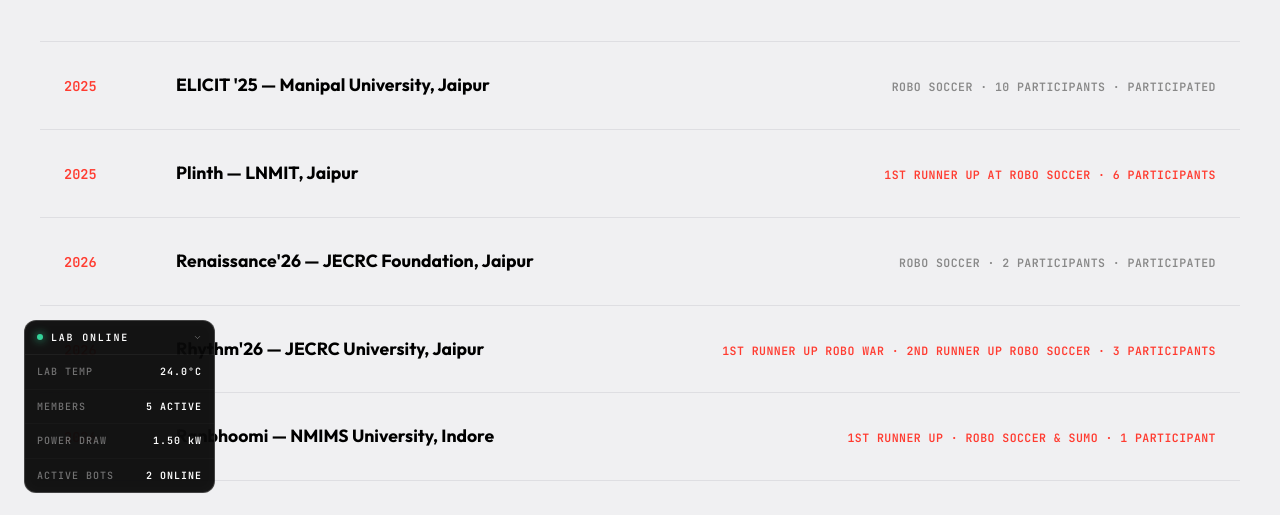
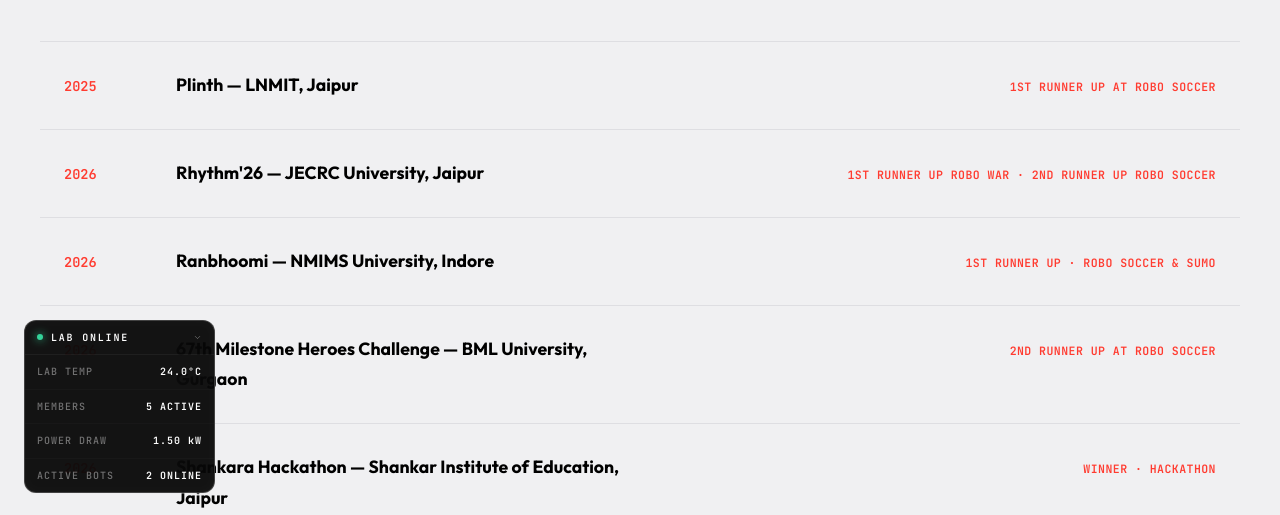
Before and after one commit to nankalon-code/RC-WEBSITE, a React (Vite) app in the folder frontend/: page /achievements in a window 1280 px wide. Shown: the part 283-798 px from the top of the page. Built offline with nearby package versions, Linux system fonts and the light colour scheme; no server answers; a web font is replaced by a local one.

Commit message:
Remove participated-only entries and participant counts from achievements

```diff
--- a/frontend/src/pages/Achievements.jsx
+++ b/frontend/src/pages/Achievements.jsx
@@ -3,47 +3,32 @@
 const ACHIEVEMENTS = [
   {
     year: '2025',
-    title: "ELICIT '25 — Manipal University, Jaipur",
-    category: 'ROBO SOCCER · 10 PARTICIPANTS · PARTICIPATED',
-  },
-  {
-    year: '2025',
     title: 'Plinth — LNMIT, Jaipur',
-    category: '1ST RUNNER UP AT ROBO SOCCER · 6 PARTICIPANTS',
+    category: '1ST RUNNER UP AT ROBO SOCCER',
     highlight: true,
   },
   {
     year: '2026',
-    title: "Renaissance'26 — JECRC Foundation, Jaipur",
-    category: 'ROBO SOCCER · 2 PARTICIPANTS · PARTICIPATED',
-  },
-  {
-    year: '2026',
     title: "Rhythm'26 — JECRC University, Jaipur",
-    category: '1ST RUNNER UP ROBO WAR · 2ND RUNNER UP ROBO SOCCER · 3 PARTICIPANTS',
+    category: '1ST RUNNER UP ROBO WAR · 2ND RUNNER UP ROBO SOCCER',
     highlight: true,
   },
   {
     year: '2026',
     title: 'Ranbhoomi — NMIMS University, Indore',
-    category: '1ST RUNNER UP · ROBO SOCCER & SUMO · 1 PARTICIPANT',
+    category: '1ST RUNNER UP · ROBO SOCCER & SUMO',
     highlight: true,
   },
   {
     year: '2026',
     title: '67th Milestone Heroes Challenge — BML University, Gurgaon',
-    category: '2ND RUNNER UP AT ROBO SOCCER · 2 PARTICIPANTS',
+    category: '2ND RUNNER UP AT ROBO SOCCER',
     highlight: true,
   },
   {
     year: '2026',
-    title: 'Rec-kon 6.0 — JIET, Jodhpur',
-    category: 'HACKATHON · 4 PARTICIPANTS · PARTICIPATED',
-  },
-  {
-    year: '2026',
     title: 'Shankara Hackathon — Shankar Institute of Education, Jaipur',
-    category: 'HACKATHON · 15 PARTICIPANTS · WINNER',
+    category: 'WINNER · HACKATHON',
     highlight: true,
   },
 ];
```
